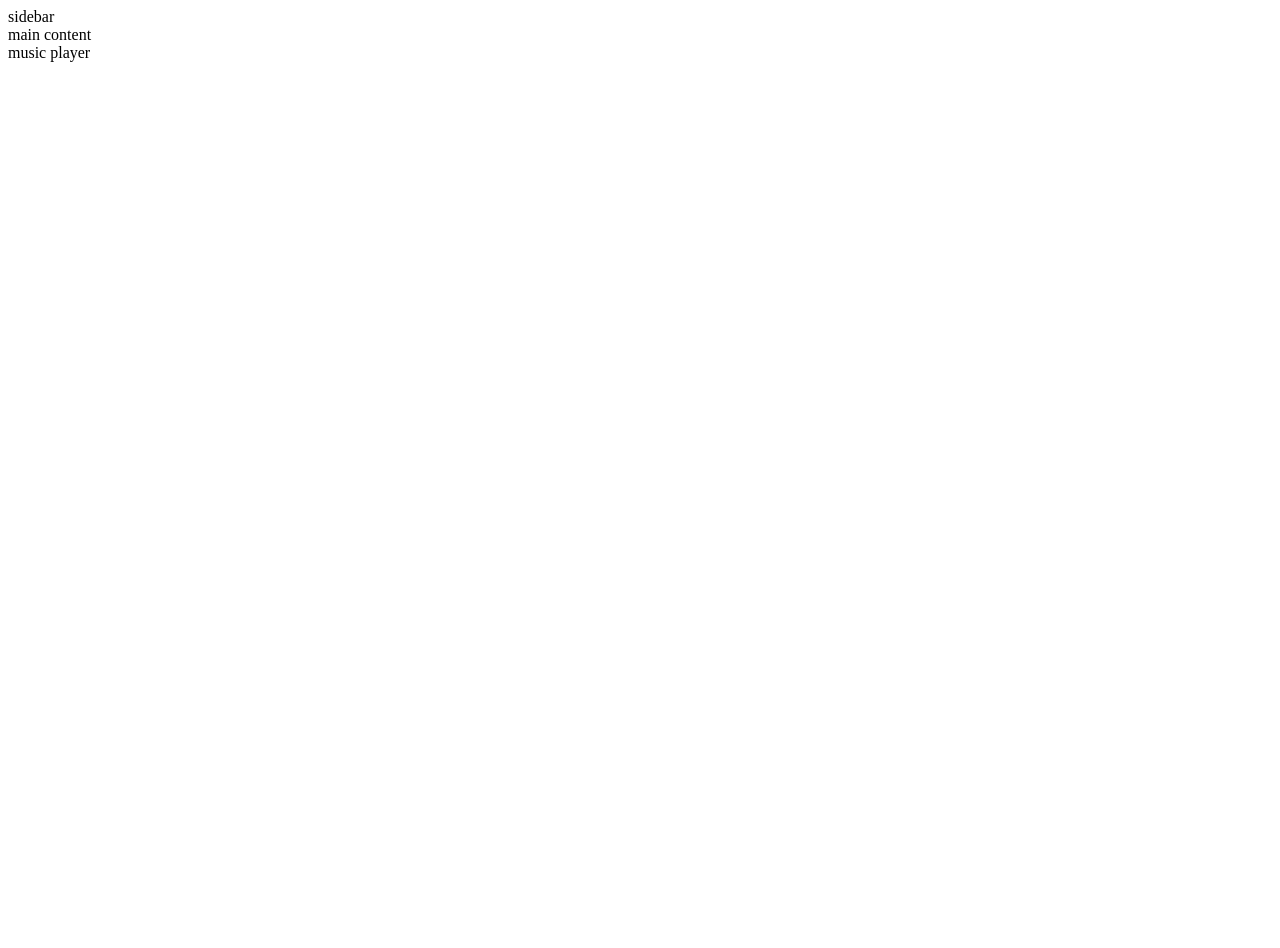
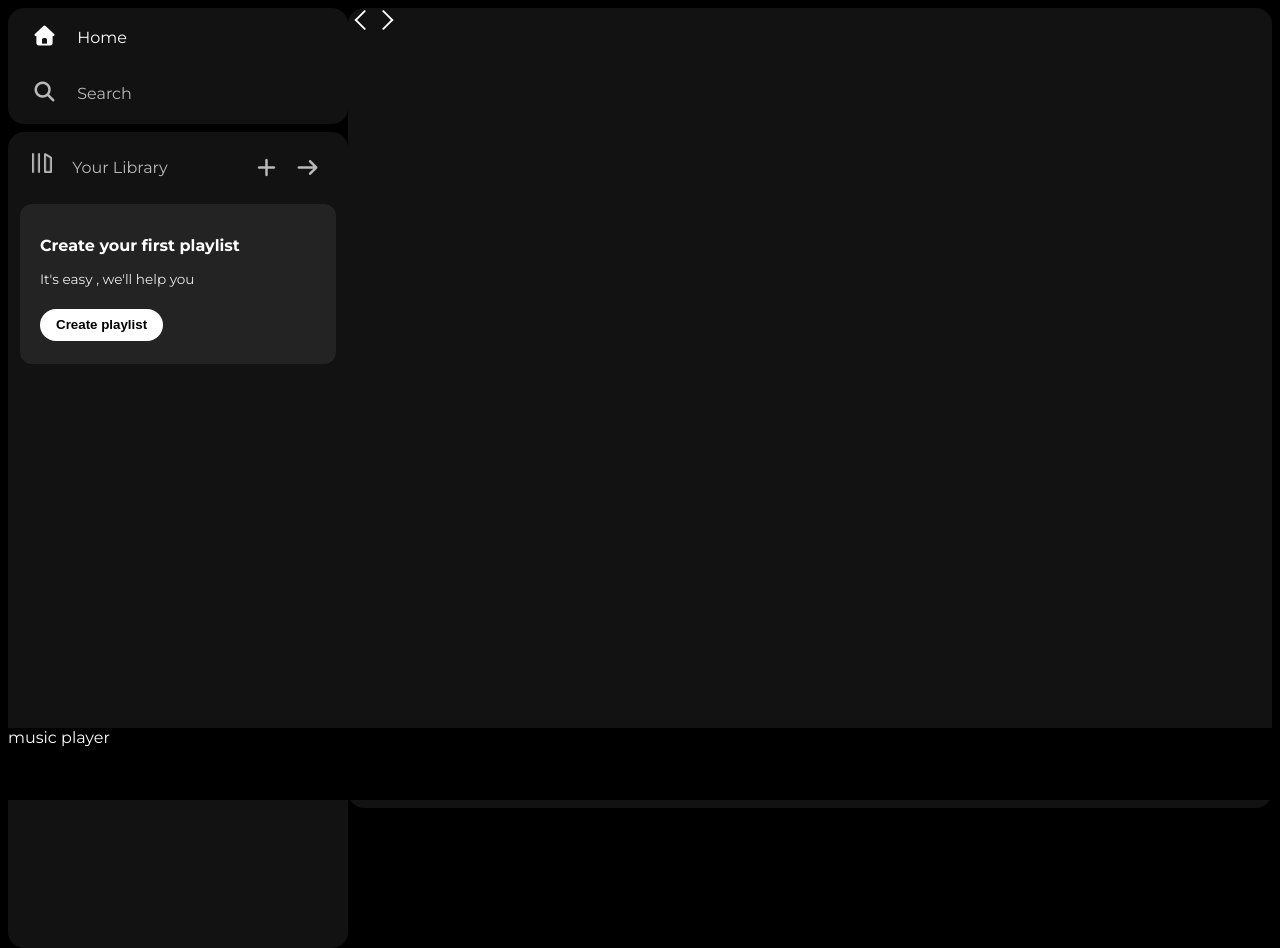
Before and after one commit to Anjalipal12/Web-Development, a plain HTML site: page 12-Project-SPOTIFY_CLONE/index.html in a window 1280 px wide. Before the commit the page ends 800 px from the top, so only its background shows below. Drawn offline with Linux system fonts and the light colour scheme.

Commit message:
Add updated code

```diff
--- a/12-Project-SPOTIFY_CLONE/index.html
+++ b/12-Project-SPOTIFY_CLONE/index.html
@@ -6,13 +6,57 @@
     <link rel="stylesheet" href="https://cdnjs.cloudflare.com/ajax/libs/font-awesome/7.0.1/css/all.min.css" integrity="sha512-2SwdPD6INVrV/lHTZbO2nodKhrnDdJK9/kg2XD1r9uGqPo1cUbujc+IYdlYdEErWNu69gVcYgdxlmVmzTWnetw==" crossorigin="anonymous" referrerpolicy="no-referrer" />
     <link rel="icon" href="./assets/logo.png"/>
     <title>Spotify - Web Player: Music for Everyone</title>
+    <link rel="stylesheet" href="style.css"/>
+    <link rel="preconnect" href="https://fonts.googleapis.com">
+    <link rel="preconnect" href="https://fonts.gstatic.com" crossorigin>
+    <link href="https://fonts.googleapis.com/css2?family=Montserrat:wght@300;400;500;600;700&display=swap" rel="stylesheet">
+
 </head>
 <body>
     <div class="main"> <!--iss main div ka andar hamara sara ka sara content aana vala ha , iss main div ka andar hum three partition karenga-->
         <!-- 1. partition is sidebar-->
-         <div class="sidebar">sidebar</div>
+         <div class="sidebar">
+            <div class="nav">
+                <div class="nav-option" style="opacity: 1;">
+                    <i class="fa-solid fa-house"></i>
+                    <a href="#">Home</a>
+                </div>
+                <div class="nav-option">
+                    <i class="fa-solid fa-magnifying-glass"></i>
+                    <a href="#">Search</a>
+                </div>
+            </div>
+            <div class="library">
+                <div class="options">
+                    <div class="lib-options nav-option">
+                        <img src="./assets/library_icon.png">
+                        <a href="#">Your Library</a>
+                    </div>
+                    <div class="icons">
+                        <i class="fa-solid fa-plus"></i>
+                        <i class="fa-solid fa-arrow-right"></i>
+                    </div>
+
+
+                </div>
+                <div class="lib-box">
+                    <div class="box">
+                        <p class="box-p1">Create your first playlist</p>
+                        <p class="box-p2">It's easy , we'll help you</p>
+                        <button class="badge">Create playlist</button>
+                    </div>
+                </div>
+            </div>
+
+         </div>
         <!-- 2. partition is main content-->
-         <div class="main-content">main content</div>
+         <div class="main-content">
+            <div class="sticky-nav">
+                <img src="./assets/backward_icon.png">
+                <img src="./assets/forward_icon.png">
+            </div>
+            <div class="cards"></div>
+         </div>
         <!-- 3. partition is music player-->
          <div class="music-player">music player</div>
     </div>
--- /dev/null
+++ b/12-Project-SPOTIFY_CLONE/style.css
@@ -0,0 +1,135 @@
+body {
+    font-family: 'montserrat', sans-serif;
+    margin: 0;
+    background-color: #000;
+    color: #fff;
+    overflow: hidden;
+}
+
+.main {
+    display: flex;
+    height: 100vh;
+    padding: 0.5rem;
+
+}
+
+.sidebar {
+    background-color: #000;
+    width: 340px;
+    border-radius: 1rem; /* 16px */
+
+}
+
+.main-content {
+    background-color: #121212;
+    flex: 1;
+    border-radius: 1rem; /* 16px */
+    overflow: auto; /* auto ka matlab ha ki hame scrollbar hamesha nhi dikhai dega jab jaroorat hogi tab hi dikhai dega*/
+
+}
+
+.music-player {
+    background-color: black;
+    position: fixed;
+    bottom: 0;
+    width: 100%;
+    height: 72px;
+}
+
+a {
+    text-decoration: none;
+    color: #fff;
+}
+
+.nav {
+    background-color: #121212;
+    border-radius: 1rem;
+    display: flex;
+    flex-direction: column;
+    justify-content: center;
+    height: 100px;
+    padding: 0.5rem 0.75rem;
+}
+
+.nav-option {
+    line-height: 2.5rem;
+    opacity: 0.7;
+    padding: 0.5rem 0.75rem;
+}
+
+.nav-option:hover {
+    opacity: 1;
+}
+
+.nav-option i { /* for icon*/
+    font-size: 1.25rem;
+}
+
+.nav-option a{ /* for anchor tag*/
+    font-size: 1rem;
+    margin-left: 1rem;
+}
+
+.library {
+    background-color: #121212;
+    border-radius: 1rem;
+    height: 100%;
+    margin-top: 0.5rem;
+    padding: 0.5rem 0.75rem;
+}
+
+.options {
+    display: flex;
+    justify-content: space-between;
+    align-items: center;
+
+}
+
+.lib-options img {
+    height: 1.25rem;
+    width: 1.25rem;
+}
+
+.icons {
+    font-size: 1.25rem;
+    display: flex;
+}
+
+.icons i {
+    opacity: 0.7;
+    margin-right: 1rem;
+
+}
+
+.icons i:hover {
+    opacity: 1;
+}
+
+.box {
+    background-color: #232323;
+    height: 8rem;
+    border-radius: 0.75rem;
+    margin: 0.5rem 0 0.5rem 0;
+    padding: 1rem 1.25rem;
+}
+
+.box-p1 {
+    font-size: 1rem;
+    font-weight: 700;
+}
+
+.box-p2 {
+    font-size: 0.85rem;
+    opacity: 0.9;
+}
+
+.badge {
+    background-color: #fff;
+    border-radius: 100px;
+    border: none;
+    padding: 0.25rem 1rem;
+    font-weight: 700;
+    margin-top: 0.5rem;
+    height: 2rem;
+    width: fit-content;
+}
```
Also changed, not shown: 12-Project-SPOTIFY_CLONE/assets/backward_icon.png (renamed from assets/backward_icon.png), 12-Project-SPOTIFY_CLONE/assets/card1img.jpeg (renamed from assets/card1img.jpeg), 12-Project-SPOTIFY_CLONE/assets/card2img.jpeg (renamed from assets/card2img.jpeg), 12-Project-SPOTIFY_CLONE/assets/card3img.jpeg (renamed from assets/card3img.jpeg), 12-Project-SPOTIFY_CLONE/assets/card4img.jpeg (renamed from assets/card4img.jpeg), 12-Project-SPOTIFY_CLONE/assets/card5img.jpeg (renamed from assets/card5img.jpeg), 12-Project-SPOTIFY_CLONE/assets/card6img.jpeg (renamed from assets/card6img.jpeg), 12-Project-SPOTIFY_CLONE/assets/forward_icon.png (renamed from assets/forward_icon.png), 12-Project-SPOTIFY_CLONE/assets/library_icon.png (renamed from assets/library_icon.png), 12-Project-SPOTIFY_CLONE/assets/logo.png (renamed from assets/logo.png), 12-Project-SPOTIFY_CLONE/assets/play_musicbar.png (renamed from assets/play_musicbar.png), 12-Project-SPOTIFY_CLONE/assets/player_icon1.png (renamed from assets/player_icon1.png), 12-Project-SPOTIFY_CLONE/assets/player_icon2.png (renamed from assets/player_icon2.png), 12-Project-SPOTIFY_CLONE/assets/player_icon3.png (renamed from assets/player_icon3.png), 2 more files.
